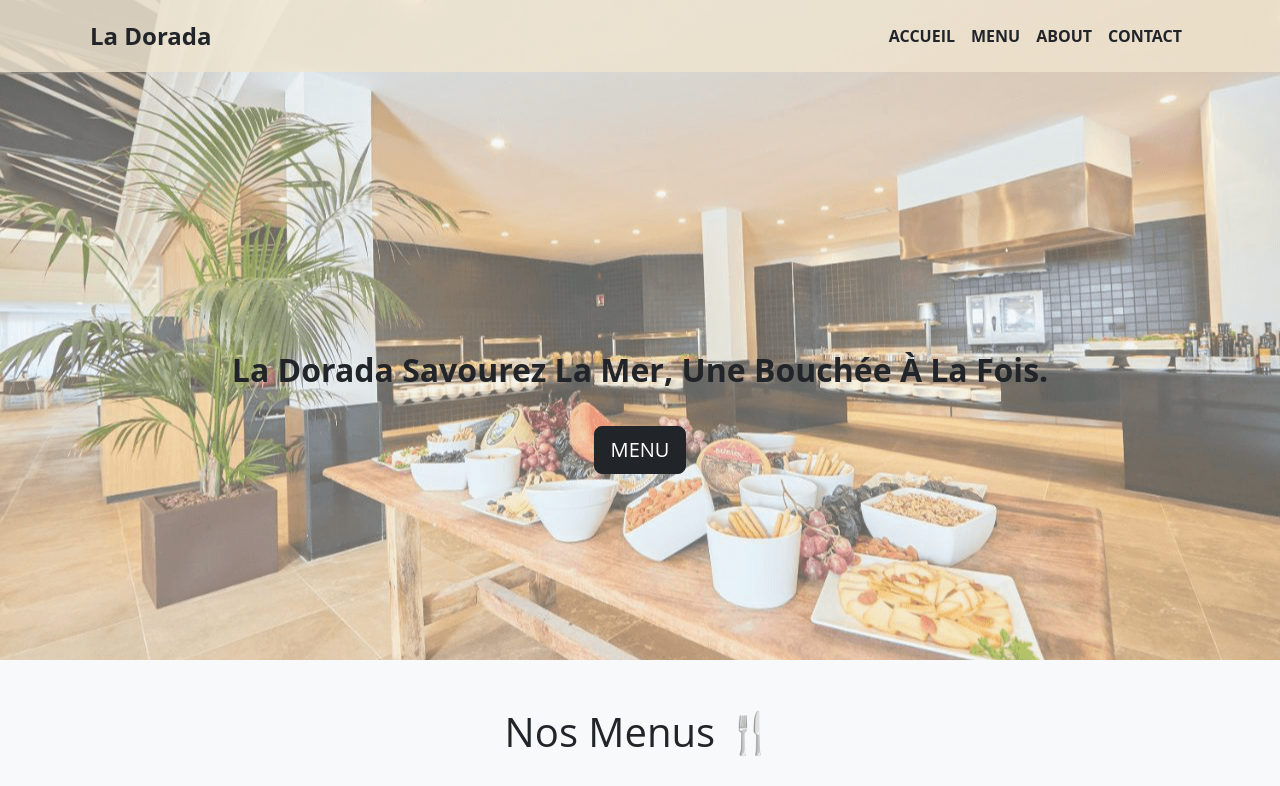
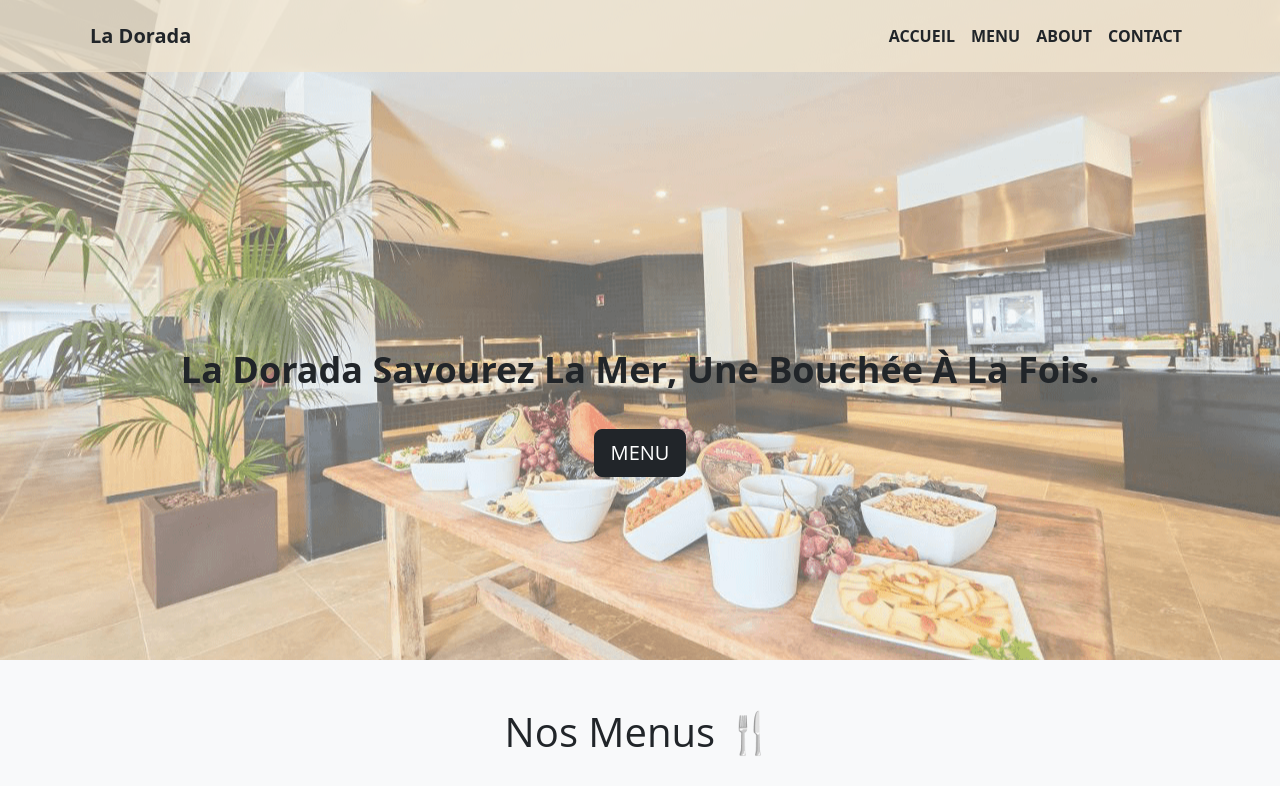
Before and after one commit to host-slmnstream/ladorada, a plain HTML site: page index.html in a window 1280 px wide. Shown: the top 786 px of the page. Drawn offline with nearby package versions, Linux system fonts and the light colour scheme; a web font is replaced by a local one.

Commit message:
Add files via upload

```diff
--- a/index.html
+++ b/index.html
@@ -15,7 +15,7 @@
         <div>
            <nav class="navbar navbar-expand-lg my-navbar">
             <div class="container">
-              <a class="navbar-brand text-dark fs-4 ps-2 fw-bold " href="#" id="logo">La Dorada</a>
+              <a class="navbar-brand text-dark ps-2 fw-bold" id="logo">La Dorada</a>
               <button class="navbar-toggler" type="button" data-bs-toggle="collapse" data-bs-target="#navbarSupportedContent" aria-controls="navbarSupportedContent" aria-expanded="false" aria-label="Toggle navigation">
                 <span class="navbar-toggler-icon"></span>
               </button>
@@ -40,7 +40,7 @@
 
           <div class="container flex-column d-flex justify-content-center" style=" height: 660px;">
             <div class="text-center" >
-              <p class="text-dark fs-2 fw-bold lh-base py-3 text-capitalize" style='font-family: "El Messiri" , "Open Sans", sans-serif;'>La Dorada Savourez La Mer, Une Bouchée à La Fois.</p>
+              <p class="text-dark fw-bold lh-base py-3 text-capitalize" style='font-family: "El Messiri" , "Open Sans", sans-serif;font-size: 36px;'>La Dorada Savourez La Mer, Une Bouchée à La Fois.</p>
               <div>
                 <a href="#menu" class="btn btn-dark btn-lg">MENU</a>
               </div>
```
